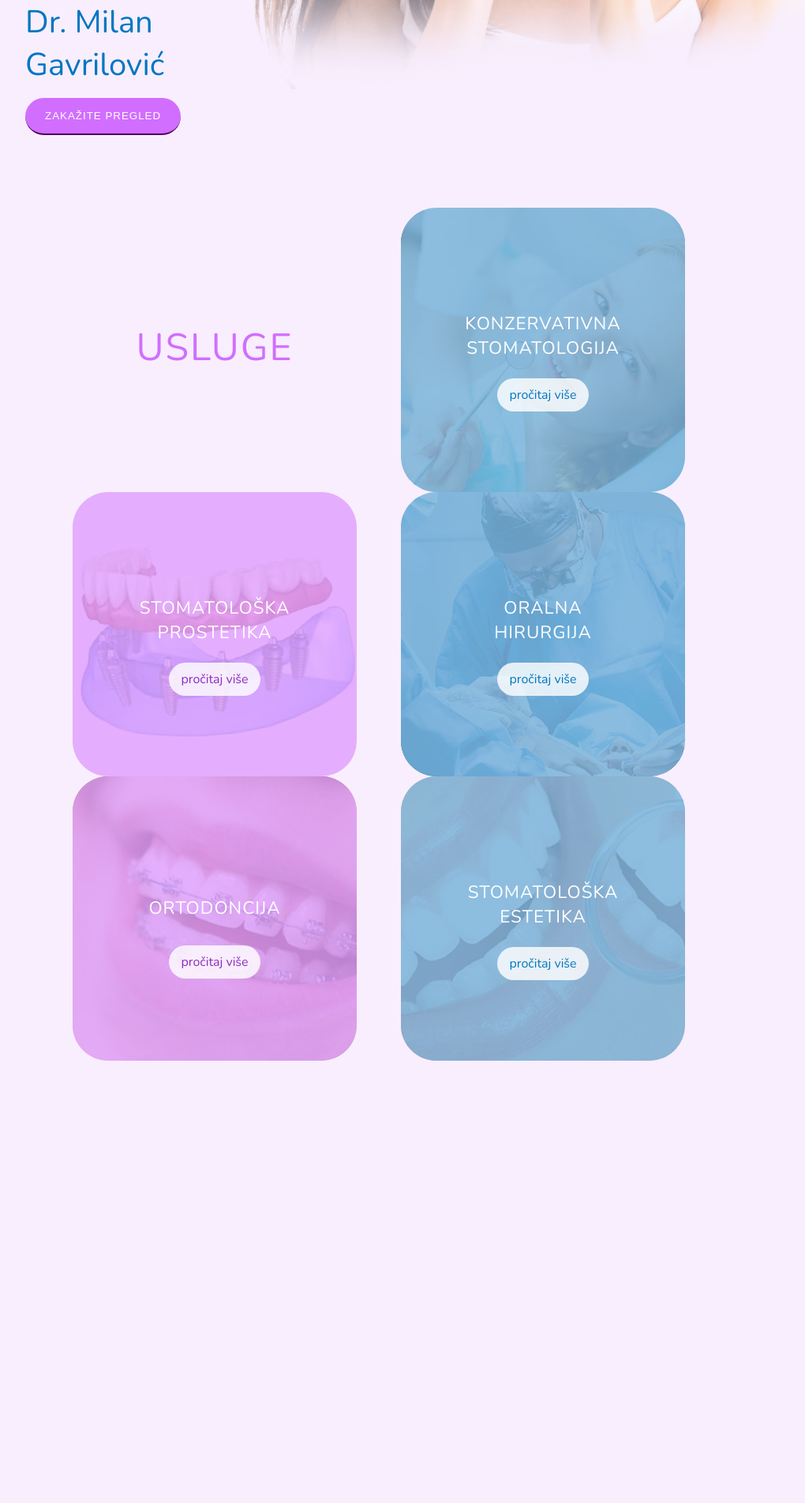
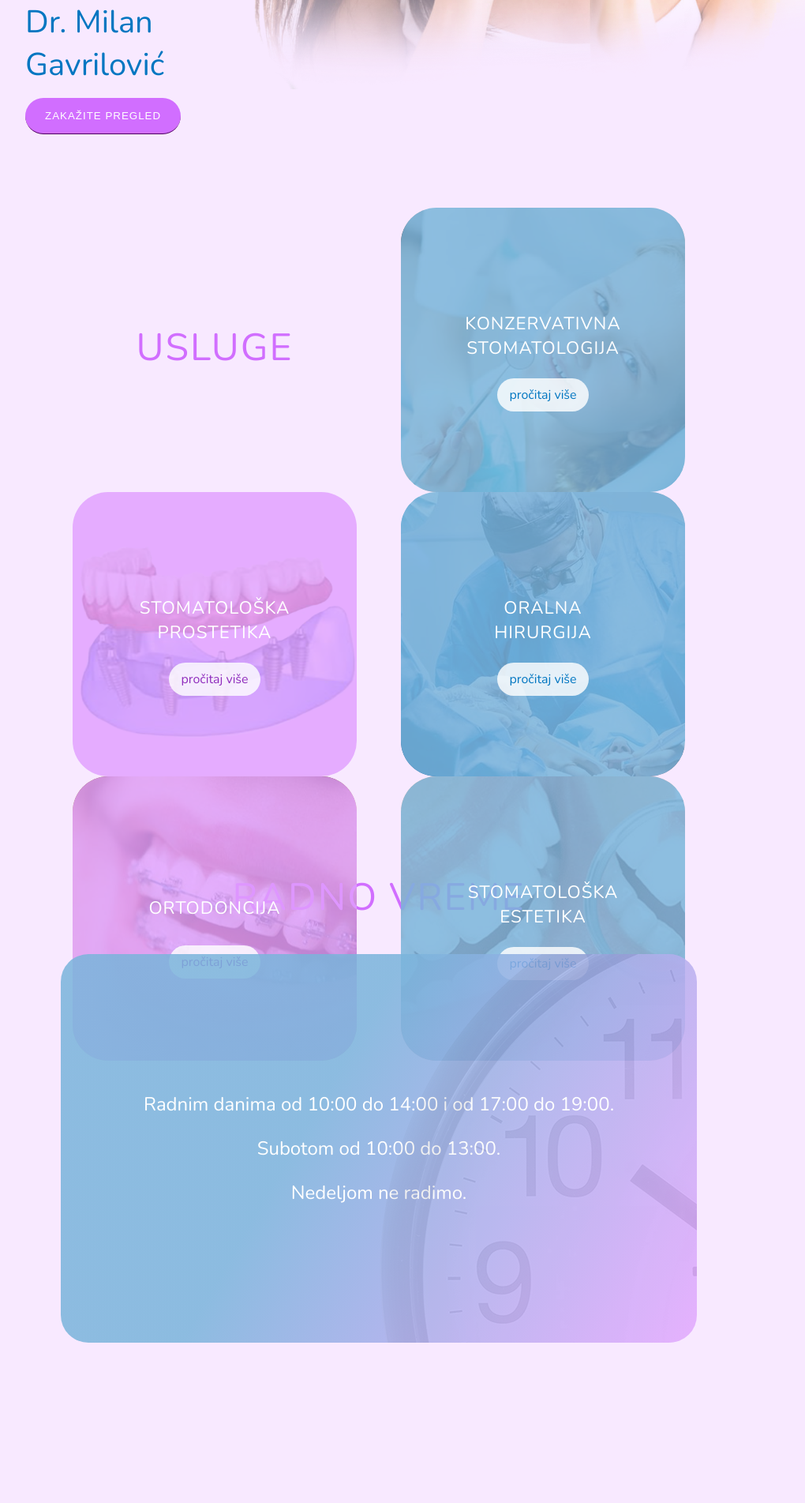
Before and after one commit to zitj/Dental-Centar, a PHP site: page / in a window 1280 px wide. Shown: the part 760-2663 px from the top of the page at 79% size, without its empty margins (160-1180 px from the left). Before the commit the page ends 2103 px from the top, so only its background shows below. Run offline with PHP 8.4, Linux system fonts and the light colour scheme.

Commit message:
workHoursSections added

```diff
--- a/index.html
+++ b/index.html
@@ -77,6 +77,17 @@
         </div> <!-- end .container-->
     </div><!-- end .servicesSection-->
 
+    <div class="workHoursSection">
+        <h2>RADNO VREME</h2>
+        <div class="container">
+            <img src="img/workHours/4.png" alt="">
+            <div class="text">
+                <p>Radnim danima od 10:00 do 14:00 i od 17:00 do 19:00.</p>
+                <p>Subotom od 10:00 do 13:00.</p>
+                <p>Nedeljom ne radimo.</p>
+            </div> <!-- end .text -->
+        </div> <!-- end .container-->
+    </div> <!-- end .workHoursSection-->
 
 </body>
 </html>
--- a/style/_variables.scss
+++ b/style/_variables.scss
@@ -1,2 +1,4 @@
 $dental-centar-blue: #0076c1;
 $dental-centar-pink: #d16eff;
+$dental-light-blue: #7ab4dbda;
+$dental-light-pink: #e19fffd2;
--- a/style/style.css
+++ b/style/style.css
@@ -3,7 +3,7 @@ html {
 }
 
 body {
-  background: #f8eefd;
+  background: #f8e9ff;
   margin: 0;
   padding: 0;
   font-family: 'Nunito', sans-serif;
@@ -111,7 +111,7 @@ header nav a:hover {
   border: none;
   outline: none;
   cursor: pointer;
-  border-bottom: 2px solid #4e005c;
+  border-bottom: 1px solid #4e005c;
   -webkit-transition: .2s ease-in-out;
   transition: .2s ease-in-out;
   letter-spacing: 1px;
@@ -250,4 +250,42 @@ header nav a:hover {
   margin-top: 41%;
   margin-bottom: 13%;
 }
+
+.workHoursSection {
+  height: 100vh;
+  text-align: center;
+}
+
+.workHoursSection h2 {
+  color: #d16eff;
+  font-size: 3em;
+  font-weight: 400;
+  letter-spacing: 2px;
+}
+
+.workHoursSection .container {
+  background-image: linear-gradient(120deg, #7ab4dbda 40%, #e19fffd2);
+  position: relative;
+  width: 63%;
+  border-radius: 35px;
+  padding: 130px 0;
+  margin: 0 auto;
+  overflow: hidden;
+}
+
+.workHoursSection .container img {
+  position: absolute;
+  top: -20%;
+  left: 50%;
+  opacity: .1;
+  z-index: 1;
+}
+
+.workHoursSection .container .text {
+  padding: 20px 0;
+  color: white;
+  font-size: 1.5em;
+  font-weight: 400;
+  z-index: 2;
+}
 /*# sourceMappingURL=style.css.map */
--- a/style/style.scss
+++ b/style/style.scss
@@ -5,7 +5,7 @@ html{
 }
 
 body{
-    background: #f8eefd;
+    background: #f8e9ff;
     margin: 0;
     padding: 0;
     font-family: 'Nunito', sans-serif;
@@ -88,7 +88,7 @@ header{
            border: none;
            outline: none;
            cursor: pointer;
-           border-bottom: 2px solid rgb(78, 0, 92);
+           border-bottom: 1px solid rgb(78, 0, 92);
            transition: .2s ease-in-out;
            letter-spacing: 1px;
             &:hover{
@@ -200,4 +200,38 @@ header{
          }
         }
     }
+
 }
+.workHoursSection{
+    height: 100vh;
+    text-align: center;
+    h2{
+        color: $dental-centar-pink;
+        font-size: 3em;
+        font-weight: 400;
+        letter-spacing: 2px;
+    }
+    .container{
+        background-image: linear-gradient(120deg, $dental-light-blue 40%, $dental-light-pink);
+        position: relative;
+        width: 63%;
+        border-radius: 35px;
+        padding: 130px 0;
+        margin:0 auto;
+        overflow: hidden;
+        img{
+            position: absolute;
+            top: -20%;
+            left: 50%;
+            opacity: .1;
+            z-index: 1;
+        }
+        .text{
+            padding:20px 0;
+            color: white;
+            font-size: 1.5em;
+            font-weight: 400;
+            z-index: 2;
+        }
+    }
+}
```
Also changed, not shown: img/workHours/4.png (added), 1 other file.
